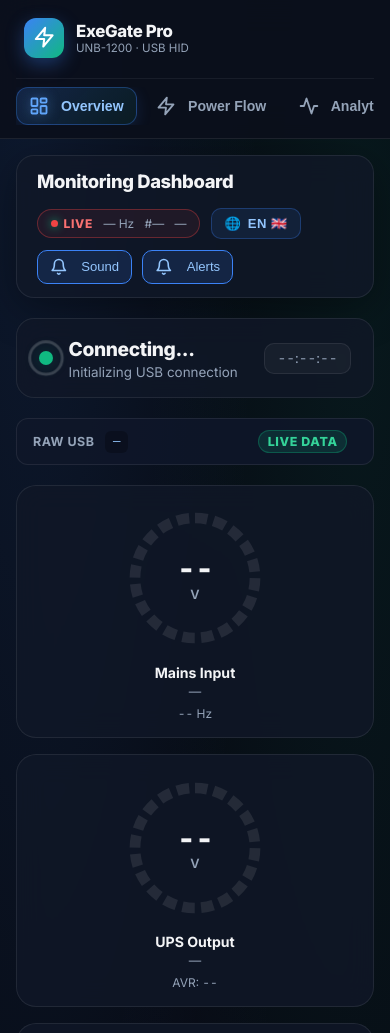
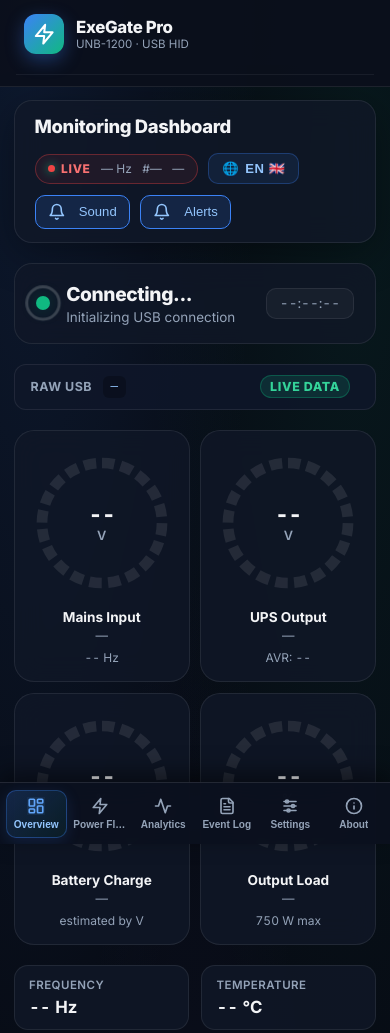
Before and after one commit to ALEVOLDON/UPS-ExeGate-SpecialPro-UNB-1200, a plain HTML site: page app/static/index.html in a window 390 px wide. Shown: the top 1033 px of the page. Drawn offline with Linux system fonts and the light colour scheme.

Commit message:
fix(ui): restore mobile bottom nav bar, 2x2 gauges grid, and settings layout

```diff
--- a/app/static/styles.css
+++ b/app/static/styles.css
@@ -537,7 +537,14 @@ header {
 /* Gauges */
 .gauges-grid { display: grid; grid-template-columns: repeat(4, 1fr); gap: 1rem; margin-bottom: 1.25rem; }
 @media (max-width: 1100px) { .gauges-grid { grid-template-columns: repeat(2, 1fr); } }
-@media (max-width: 560px) { .gauges-grid { grid-template-columns: 1fr; } }
+@media (max-width: 560px) {
+  .gauges-grid { grid-template-columns: repeat(2, minmax(0, 1fr)); gap: 0.65rem; }
+  .gauge-card { min-width: 0; width: 100%; padding: 0.85rem 0.5rem 0.8rem; border-radius: 16px; }
+  .gauge-wrap { width: 112px; height: 112px; margin-bottom: 0.45rem; }
+  .gauge-value { font-size: 1.35rem !important; }
+  .gauge-title { font-size: 0.85rem !important; text-align: center; }
+  .gauge-sub { font-size: 0.7rem !important; text-align: center; }
+}
 
 .gauge-card { background: var(--panel-bg); backdrop-filter: blur(14px); border: 1px solid var(--panel-border); border-radius: 20px; padding: 1.1rem 1rem 1rem; display: flex; flex-direction: column; align-items: center; transition: border-color 0.4s ease, box-shadow 0.4s ease, transform 0.3s ease; }
 .gauge-card:hover { transform: translateY(-2px); border-color: rgba(255, 255, 255, 0.14); }
@@ -769,12 +776,77 @@ header {
 /* Responsive adjustments */
 @media (max-width: 850px) {
   .app-layout { flex-direction: column; }
-  .sidebar { width: 100%; height: auto; position: relative; padding: 0.85rem 1rem; border-right: none; border-bottom: 1px solid var(--panel-border); }
-  .sidebar-brand { margin-bottom: 0.5rem; }
-  .sidebar-nav { flex-direction: row; overflow-x: auto; }
-  .nav-item { padding: 0.5rem 0.75rem; flex-shrink: 0; width: auto; }
+  .sidebar {
+    width: 100%;
+    height: auto;
+    position: relative;
+    padding: 0.65rem 1rem;
+    border-right: none;
+    border-bottom: 1px solid var(--panel-border);
+    backdrop-filter: none;
+    -webkit-backdrop-filter: none;
+    transform: none;
+  }
+  .sidebar-brand { margin-bottom: 0; }
+  .sidebar-nav {
+    position: fixed;
+    bottom: 0;
+    left: 0;
+    right: 0;
+    z-index: 1000;
+    display: grid;
+    grid-template-columns: repeat(6, 1fr);
+    gap: 0.15rem;
+    padding: 0.4rem 0.35rem calc(0.4rem + env(safe-area-inset-bottom, 0px));
+    background: rgba(11, 16, 30, 0.94);
+    backdrop-filter: blur(18px);
+    border-top: 1px solid rgba(255, 255, 255, 0.1);
+    box-shadow: 0 -8px 25px rgba(0, 0, 0, 0.5);
+    overflow: hidden;
+  }
+  .nav-item {
+    flex-direction: column;
+    align-items: center;
+    justify-content: center;
+    gap: 0.22rem;
+    padding: 0.42rem 0.2rem;
+    width: 100%;
+    font-size: 0.63rem;
+    line-height: 1.1;
+    text-align: center;
+    border-radius: 10px;
+    white-space: nowrap;
+    overflow: hidden;
+    text-overflow: ellipsis;
+  }
+  .nav-item span {
+    max-width: 100%;
+    overflow: hidden;
+    text-overflow: ellipsis;
+  }
+  .nav-icon {
+    width: 18px;
+    height: 18px;
+    flex-shrink: 0;
+  }
   .sidebar-footer { display: none; }
-  .main-content { padding: 1rem; }
+  .main-content {
+    padding: 0.85rem 0.85rem calc(5.2rem + env(safe-area-inset-bottom, 0px));
+  }
+  .settings-row {
+    flex-wrap: wrap;
+    gap: 0.75rem;
+    padding: 0.85rem 1rem;
+  }
+  .events-table-wrapper {
+    overflow-x: auto;
+    -webkit-overflow-scrolling: touch;
+  }
+  .about-hero-card,
+  .about-feat-desc {
+    overflow-wrap: anywhere;
+    word-break: break-word;
+  }
 }
 
 /* Emergency Shutdown Banner */
@@ -1358,3 +1430,17 @@ select.settings-ctrl {
     display: none;
   }
 }
+
+@media (max-width: 850px) {
+  .settings-row {
+    flex-direction: column;
+    align-items: stretch;
+    gap: 0.75rem;
+    padding: 0.85rem 1rem;
+  }
+  .settings-ctrl {
+    width: 100%;
+    max-width: 100%;
+    justify-content: center;
+  }
+}
```
